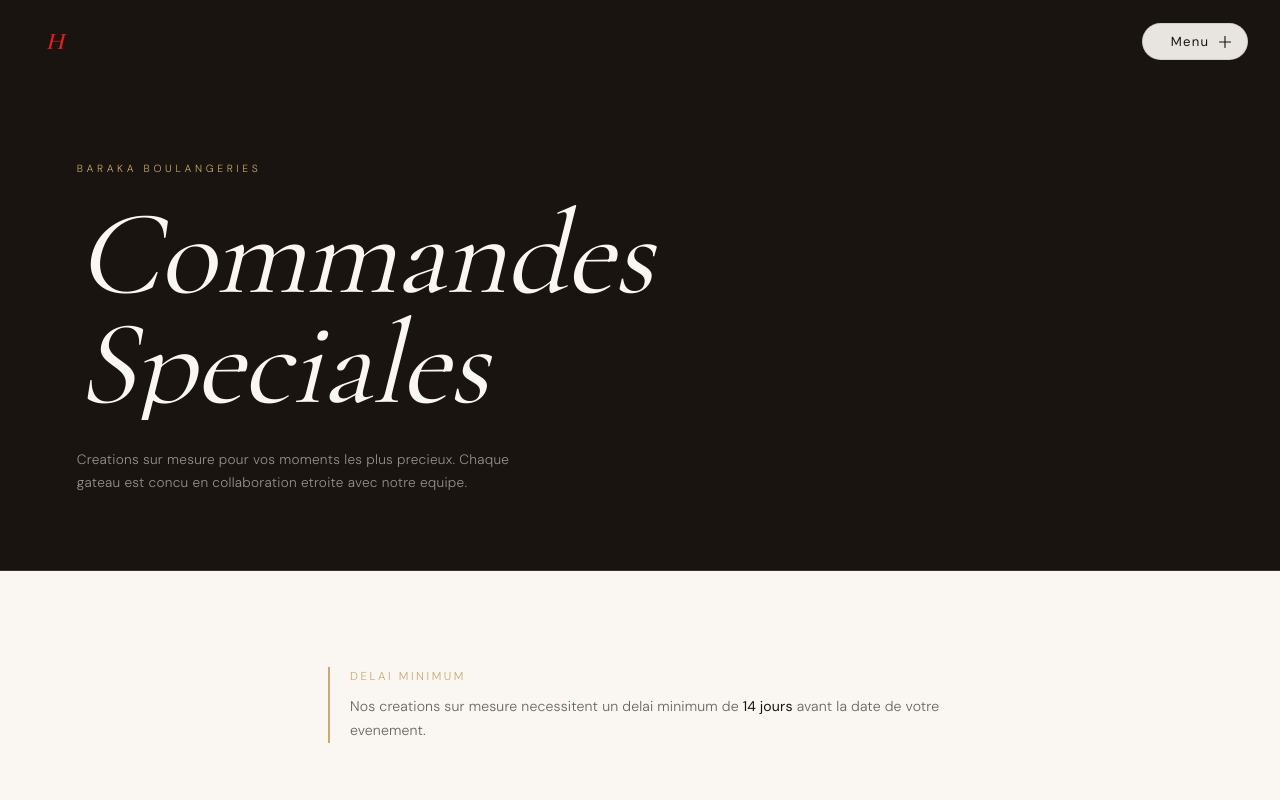
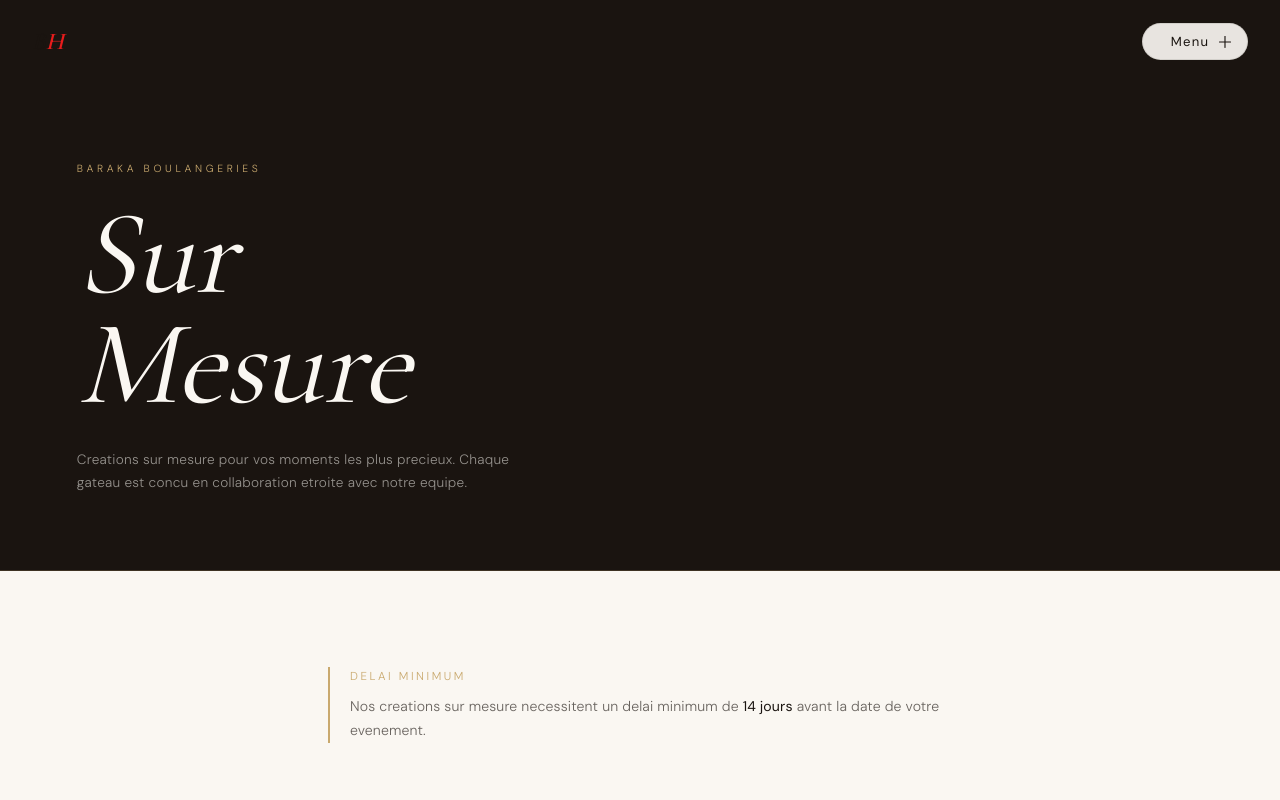
Before and after one commit to Wissko/baraka-boulangerie, a Next.js app: page /commandes-speciales in a window 1280 px wide. Shown: the top 800 px of the page. Built offline with nearby package versions, Linux system fonts and the light colour scheme.

Commit message:
fix: rename commandes-speciales → Sur mesure

```diff
--- a/src/app/commandes-speciales/page.tsx
+++ b/src/app/commandes-speciales/page.tsx
@@ -164,7 +164,7 @@ export default function CommandesSpecialesPage() {
               whiteSpace: 'pre-line',
             }}
           >
-            {'Commandes\nSpeciales'}
+            {'Sur\nMesure'}
           </motion.h1>
         </div>
 
--- a/src/components/ui/BarakaMenu.tsx
+++ b/src/components/ui/BarakaMenu.tsx
@@ -10,7 +10,7 @@ const navLinks = [
   { href: '/creations',            label: 'Créations',            num: '03' },
   { href: '/experience',           label: "L'Expérience",         num: '04' },
   { href: '/adresses',             label: 'Adresses',             num: '05' },
-  { href: '/commandes-speciales',  label: 'Commandes spéciales',  num: '06' },
+  { href: '/commandes-speciales',  label: 'Sur mesure',  num: '06' },
 ];
 
 const socials = [
```
